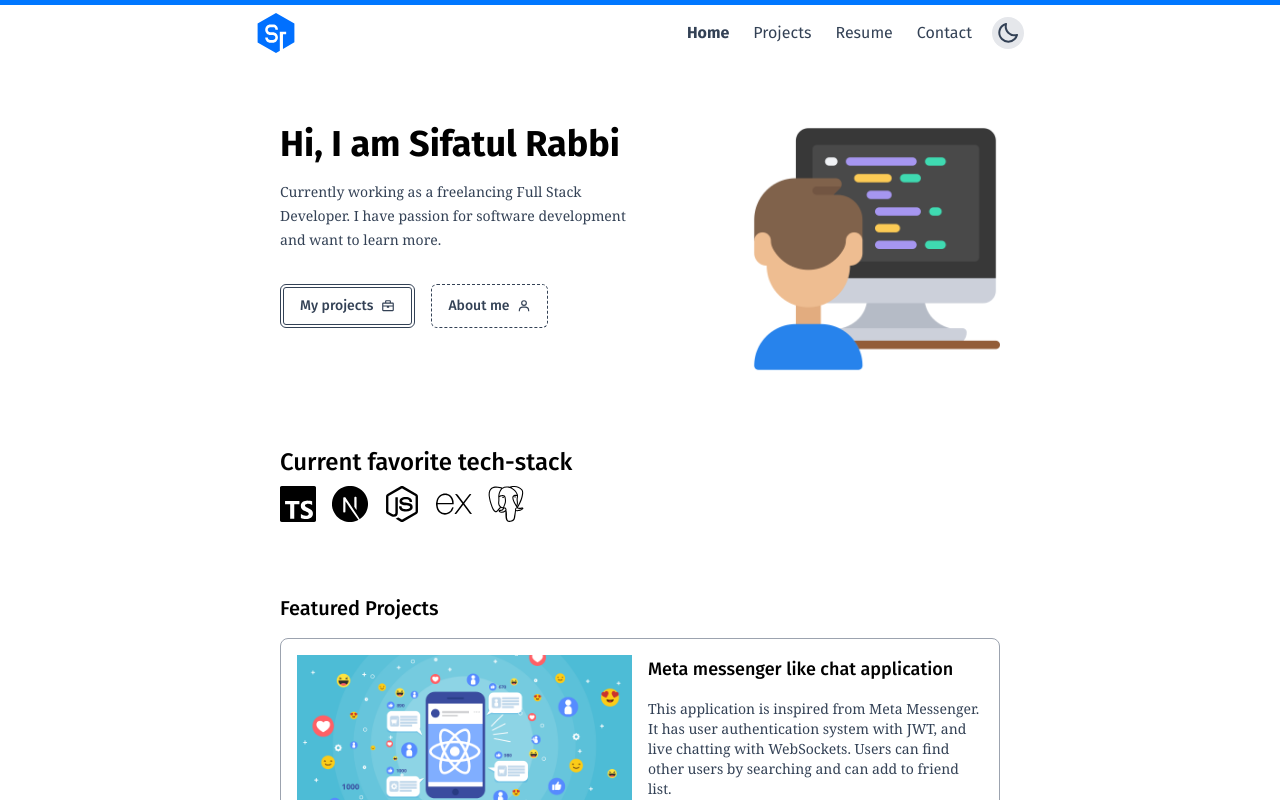
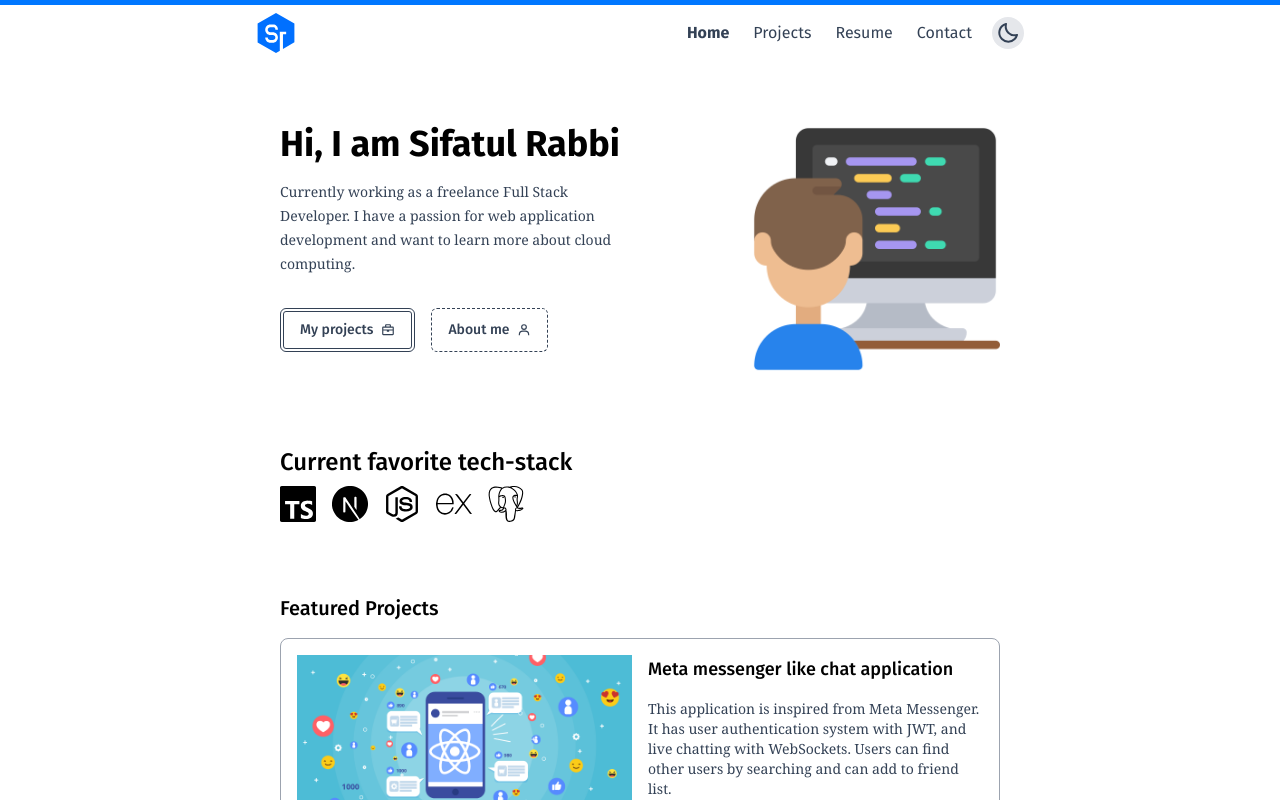
Before and after one commit to sifatulrabbi/sifatulrabbi.github.io, a Next.js app: page / in a window 1280 px wide. Shown: the top 800 px of the page. Built offline with nearby package versions, Linux system fonts and the light colour scheme.

Commit message:
update the bio
- fix typos
- update the text

```diff
--- a/pages/index.tsx
+++ b/pages/index.tsx
@@ -26,9 +26,9 @@ const Home: NextPage<Props> = ({}) => {
                 <div>
                     <h1 className="mb-4">Hi, I am Sifatul Rabbi</h1>
                     <p className="text-sm leading-6">
-                        Currently working as a freelancing Full Stack Developer.
-                        I have passion for software development and want to
-                        learn more.
+                        Currently working as a freelance Full Stack Developer.
+                        I have a passion for web application development and want to
+                        learn more about cloud computing.
                     </p>
                     <div className="flex gap-4 mt-8">
                         <Link href="/projects">
```
